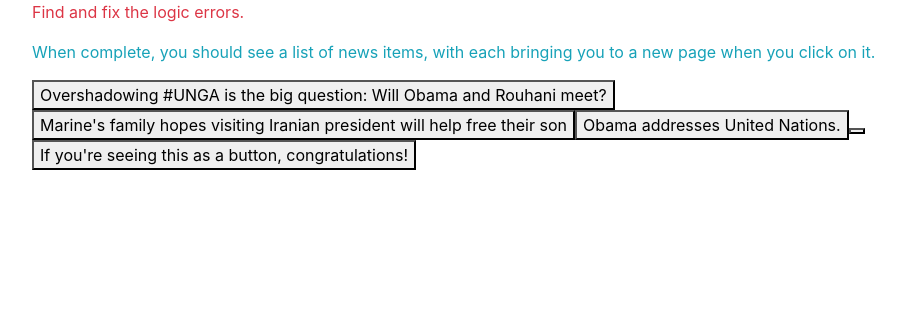
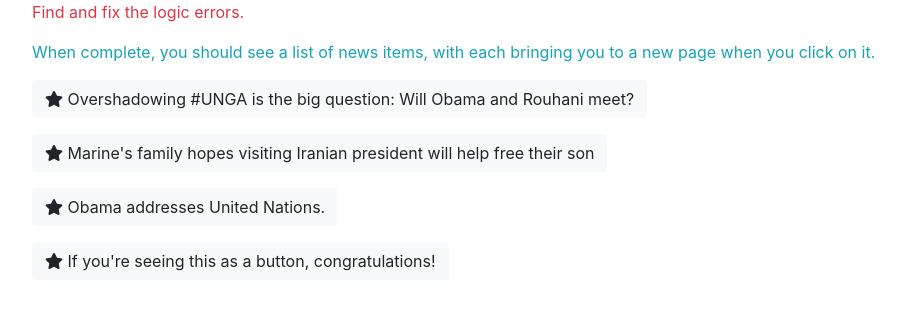
Before and after one commit to emily-v/js-debugging-challenge, a plain HTML site: page 2-0/index.html in a window 1280 px wide. Shown: the whole page, without its empty margins (53-958 px from the left). Drawn offline with nearby package versions, Linux system fonts and the light colour scheme.

Commit message:
finished all challenges

```diff
--- a/2-0/index.html
+++ b/2-0/index.html
@@ -2,6 +2,7 @@
 <head>
 	<script type="text/javascript" src="script.js"></script>
 	<link rel="stylesheet" href="https://stackpath.bootstrapcdn.com/bootstrap/4.1.1/css/bootstrap.min.css" integrity="sha384-WskhaSGFgHYWDcbwN70/dfYBj47jz9qbsMId/iRN3ewGhXQFZCSftd1LZCfmhktB" crossorigin="anonymous">
+	<link rel="stylesheet" href="https://use.fontawesome.com/releases/v5.0.13/css/all.css" integrity="sha384-DNOHZ68U8hZfKXOrtjWvjxusGo9WQnrNx2sqG0tfsghAvtVlRW3tvkXWZh58N9jp" crossorigin="anonymous">
 </head>
 <body onload="readyFunction();">
 	<div class="container">
--- a/2-0/script.js
+++ b/2-0/script.js
@@ -18,36 +18,27 @@
 		},
 		{
 			text: "If you're seeing this as a button, congratulations!",
-			href: 'http://twitter.com'
+			href: 'https://twitter.com/'
 		}
 	];
 	for (var i = 0; i<data.length; i++) {
-		//if (data.text) { //what should this be compared to?
-		var btn = document.createElement('BUTTON');
-		var a = document.createElement('A');
-		var btnText = document.createTextNode(data[i].text);
-		btn.appendChild(btnText);
-		document.getElementById('news').appendChild(btn);
-		//var newDiv = document.getElementById("news");
-		//var btnContent = document.createTextNode("<p><button type='button' class='btn btn-default' datahref='"+data[i].href+"><span class='glyphicon glyphicon-star'></span> "+data[i].text+"</button></p>");
-		//newDiv = newDiv + "<p><button type='button' class='btn btn-default' datahref='"+data.href+"><span class='glyphicon glyphicon-star'></span> "+data.text+"</button></p>";
-		//newDiv.appendChild(btnContent);
+		if (data[i].text) {
+		var newDiv = document.getElementById("news");
+		newDiv.innerHTML += "<p><button type='button' class='btn btn-light' datahref='"+data[i].href+"''><i class='fas fa-star'></i> "+data[i].text+"</button></p>";
+		//can only concatenate to text using innerHTML^^
 
+		}
+	}
 
 
 
 	var btnsArray = document.getElementsByTagName("button");
 	for(var j = 0; j<btnsArray.length;j++){
-		var btns = btnsArray[j];
-		var a = document.createElement('A');
-		btns.appendChild(a);
-		//btns.href = "https://getbootstrap.com/";
-		//var a = document.createElement('A');
-		//a.setAttribute() = ('href', data[i].href);
-		//btnsArray[j].addEventListener("click",function(event){
-			//if (!target.datahref) { //what should this be compared to?
-				//document.location = target.datahref;
-		//});
-	}
+
+		btnsArray[j].addEventListener("click",function(event){
+			if (event.target.attributes[2].value) {
+				document.location = event.target.attributes[2].value;
+			}
+		});
 	}
 }
```
Also changed, not shown: 3-0/index.html (+1 -1 lines), 3-0/script.js (+12 -13 lines).
